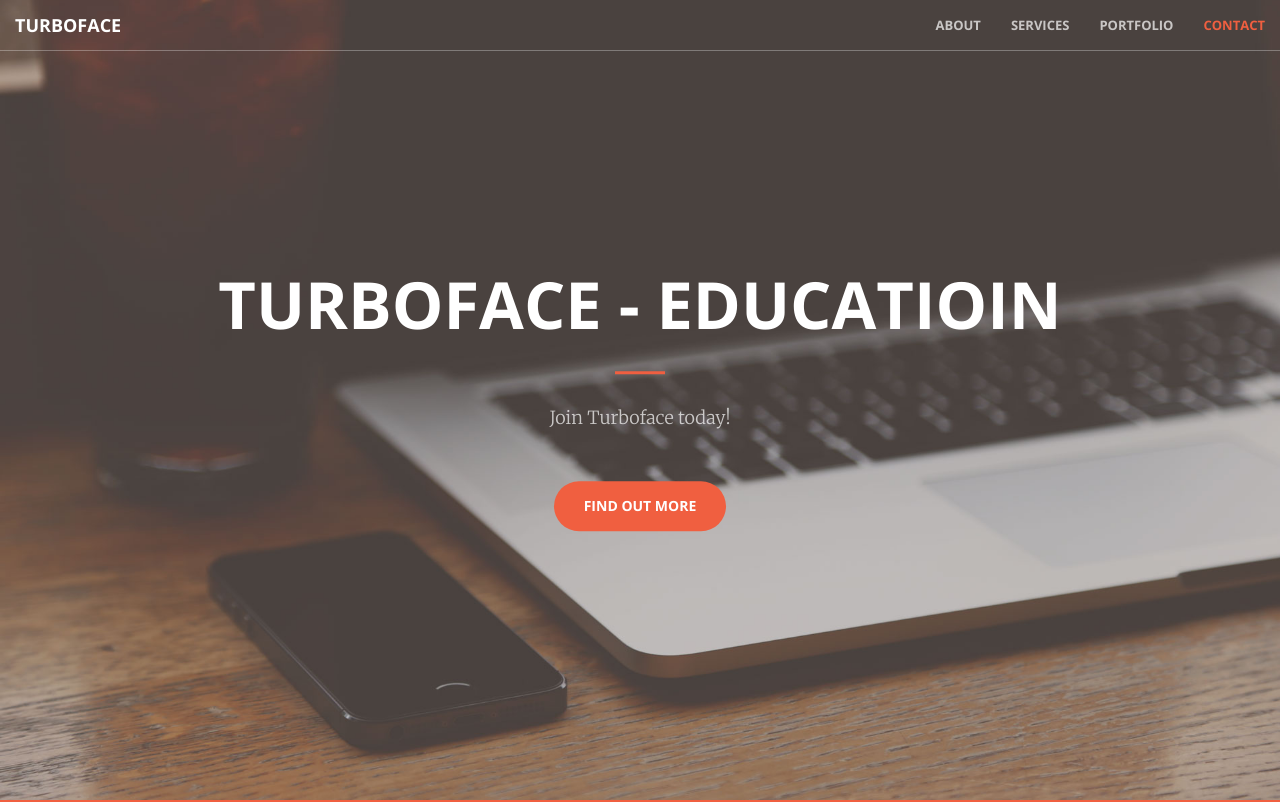
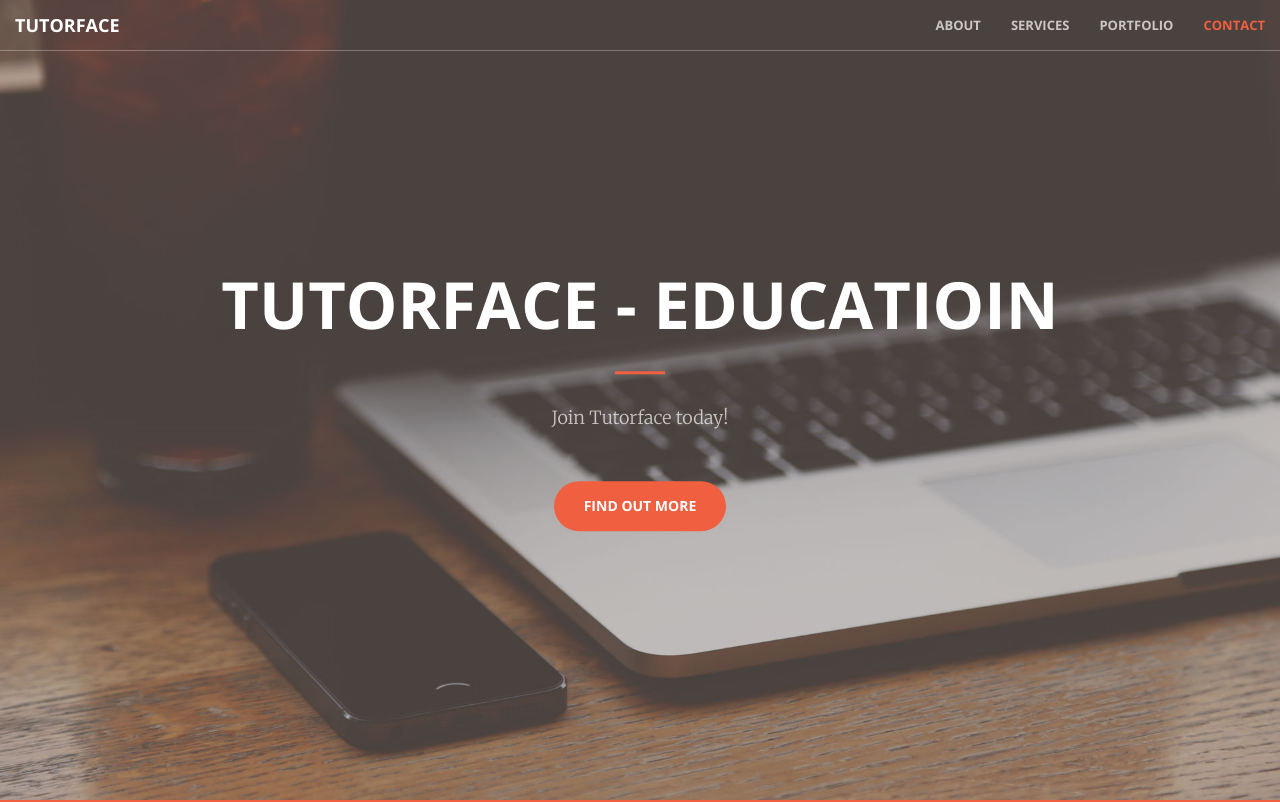
Before and after one commit to tutorface-eng/website, a plain HTML site: page index.html in a window 1280 px wide. Shown: the top 802 px of the page. Drawn offline with nearby package versions, Linux system fonts and the light colour scheme.

Commit message:
tutorface

```diff
--- a/index.html
+++ b/index.html
@@ -9,7 +9,7 @@
     <meta name="description" content="">
     <meta name="author" content="">
 
-    <title>Turboface</title>
+    <title>Tutorface</title>
 
     <!-- Bootstrap Core CSS -->
     <link rel="stylesheet" href="css/bootstrap.min.css" type="text/css">
@@ -46,7 +46,7 @@
                     <span class="icon-bar"></span>
                     <span class="icon-bar"></span>
                 </button>
-                <a class="navbar-brand page-scroll" href="#page-top">Turboface</a>
+                <a class="navbar-brand page-scroll" href="#page-top">Tutorface</a>
             </div>
 
             <!-- Collect the nav links, forms, and other content for toggling -->
@@ -74,9 +74,9 @@
     <header>
         <div class="header-content">
             <div class="header-content-inner">
-                <h1>Turboface - Educatioin</h1>
+                <h1>Tutorface - Educatioin</h1>
                 <hr>
-                <p>Join Turboface today!</p>
+                <p>Join Tutorface today!</p>
                 <a href="#about" class="btn btn-primary btn-xl page-scroll">Find Out More</a>
             </div>
         </div>
```
